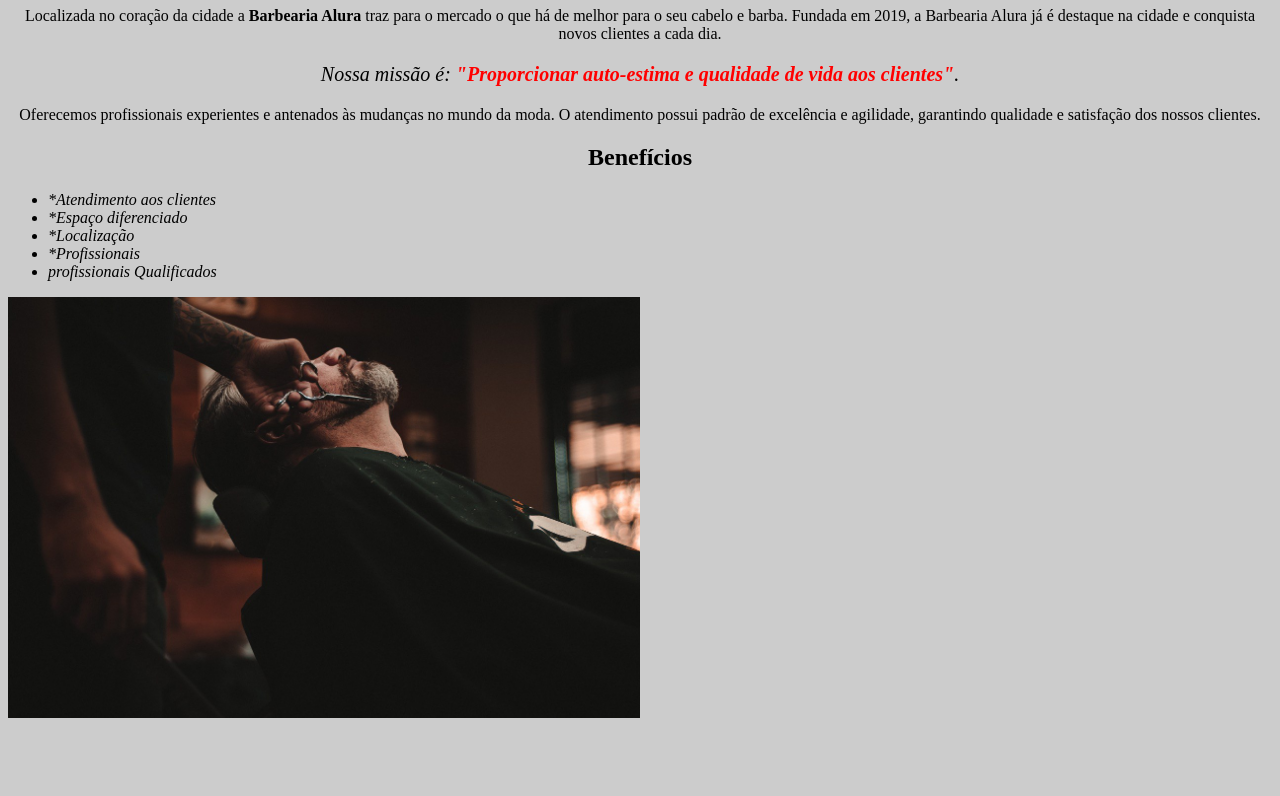
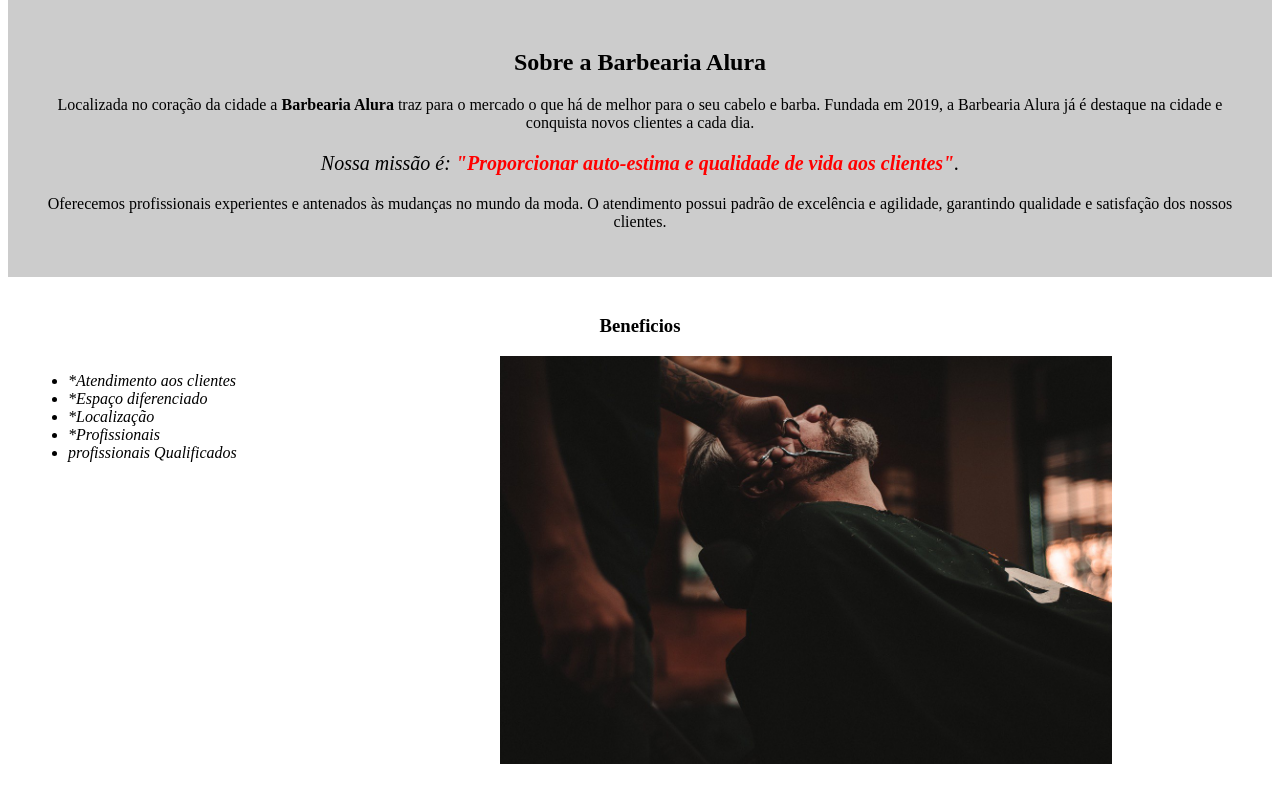
Before and after one commit to guilhermehenriquee475/barbeariaAlura, a plain HTML site: page index.html in a window 1280 px wide. Shown: the part 559-1355 px from the top of the page. Before the commit the page ends 1289 px from the top, so only its background shows below. Drawn offline with Linux system fonts and the light colour scheme.

Commit message:
Add files via upload

```diff
--- a/index.html
+++ b/index.html
@@ -7,9 +7,12 @@
   </head>
 
   <body>
-  <img id="banner" src="banner.jpg" alt="">
-  <div>
-    <h1>Sobre a Barbearia Alura</h1>
+    <header>
+       <h1>Barbearia Alura</h1>
+      </header>
+       <img id="banner" src="banner.jpg" alt="">
+  <div class="principal">
+       <h2 class="titulo-centralizado"> Sobre a Barbearia Alura</h2>
 
         <p> Localizada no coração da cidade a
           <strong>Barbearia Alura</strong> traz para o mercado o que há de melhor para o seu cabelo e barba. Fundada em 2019, a Barbearia Alura já é destaque na cidade e conquista novos clientes a cada dia.</p>
@@ -19,16 +22,20 @@
 
         <p>Oferecemos profissionais experientes e antenados às mudanças no mundo da moda. O atendimento possui padrão de excelência e agilidade, garantindo qualidade e satisfação dos nossos clientes.</p>
  </div>
-        <h2>Benefícios</h2>
 
-        <ul>
+         <div class="beneficios">
+         <h3 class="titulo-centralizado">Beneficios</h3>
+
+      <ul>
             <li class="itens">*Atendimento aos clientes</li>
             <li class="itens">*Espaço diferenciado</li>
             <li class="itens">*Localização</li>
             <li class="itens">*Profissionais
             <li class="itens">profissionais Qualificados</li>
       </ul>
+      <img src="beneficios.jpg" class="imagembeneficios">
+    </div>
 
-      <img src="beneficios.jpg" class="imagembeneficios">
+
     </body>
 </html>
--- a/style.css
+++ b/style.css
@@ -1,13 +1,17 @@
 body{
-   background: #cccccc;
+   background:
 }
 
 #banner {
     width: 100%;
 }
+.principal{
+   background:  #cccccc;
+   padding: 30px;
+}
 
-h1 {
-    text-align: center
+.titulo-centralizado {
+    text-align: center;
 }
 
 p {
@@ -23,15 +27,23 @@ em strong {
 }
 
 .itens{
-    font-style: italic
+    font-style: italic;
 }
 
 .beneficios{
     background: #ffffff;
+    padding: 20px;
 }
-h2{
-    text-align: center;
+
+
+ul {
+    display:inline-block;
+    vertical-align: top;
+    width: 20%;
+    margin-right: 15%;
 }
+
+
 .imagembeneficios{
-    width:50% ;
+    width: 50% ;
 }
```
